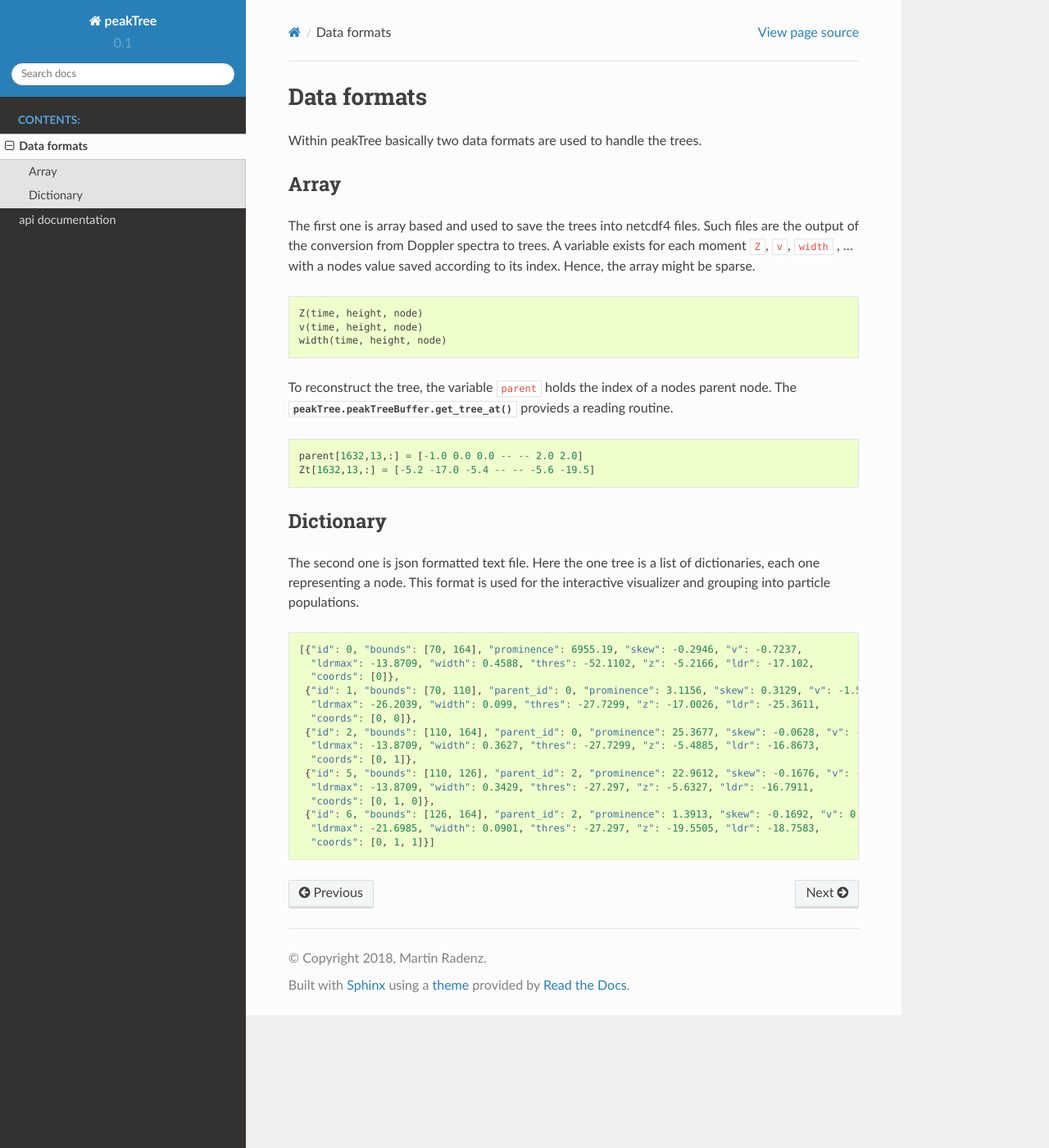
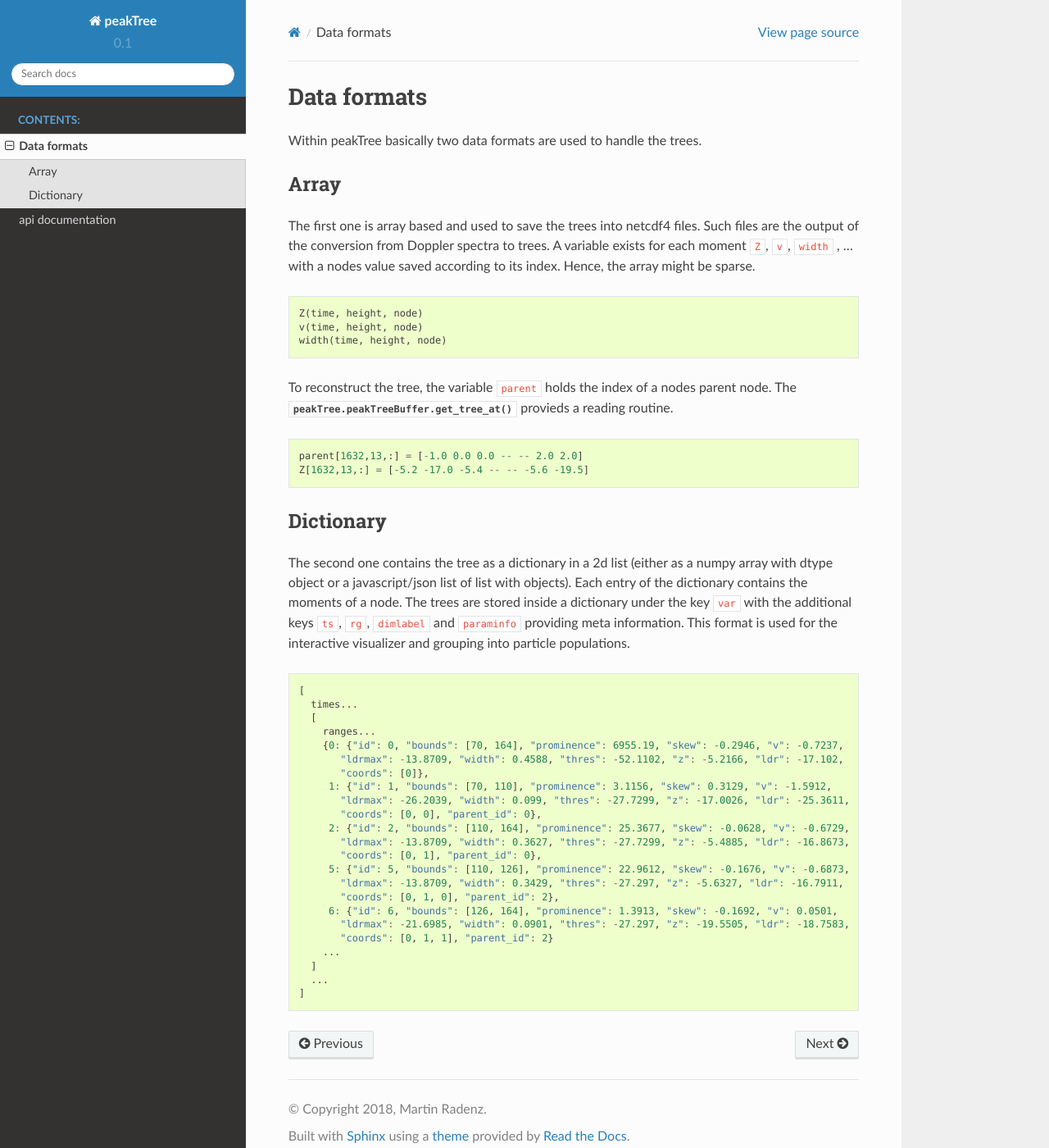
Before and after one commit to martin-rdz/peakTree, a Sphinx documentation site: the page built from docs/source/data_format.rst, in a window 1280 px wide and 1400 px high. Shown: the whole window at 82% size. Built offline with Sphinx 7.4.7 and the Read the Docs theme 2.0.0, drawn with Linux system fonts in a browser that asks for light colours.

Commit message:
refined the json format added documentation categorial plot for number of nodes

```diff
--- a/docs/source/data_format.rst
+++ b/docs/source/data_format.rst
@@ -21,33 +21,45 @@
 To reconstruct the tree, the variable ``parent`` holds the index of a nodes parent
 node. The :meth:`peakTree.peakTreeBuffer.get_tree_at` provieds a reading routine.
 
-.. code::
+.. code:: python
 
     parent[1632,13,:] = [-1.0 0.0 0.0 -- -- 2.0 2.0]
-    Zt[1632,13,:] = [-5.2 -17.0 -5.4 -- -- -5.6 -19.5]
+    Z[1632,13,:] = [-5.2 -17.0 -5.4 -- -- -5.6 -19.5]
 
 
 Dictionary
 ----------
 
-The second one is json formatted text file. Here the one tree is a list of dictionaries, each one representing a node.
+The second one contains the tree as a dictionary in a 2d list (either as a numpy array with
+dtype object or a javascript/json list of list with objects).
+Each entry of the dictionary contains the moments of a node.
+The trees are stored inside a dictionary under the key ``var`` with the additional keys
+``ts``, ``rg``, ``dimlabel`` and ``paraminfo`` providing meta information.
 This format is used for the interactive visualizer and grouping into particle populations.
 
 
 .. code:: javascript
 
-  [{"id": 0, "bounds": [70, 164], "prominence": 6955.19, "skew": -0.2946, "v": -0.7237,
-    "ldrmax": -13.8709, "width": 0.4588, "thres": -52.1102, "z": -5.2166, "ldr": -17.102,
-    "coords": [0]},
-   {"id": 1, "bounds": [70, 110], "parent_id": 0, "prominence": 3.1156, "skew": 0.3129, "v": -1.5912,
-    "ldrmax": -26.2039, "width": 0.099, "thres": -27.7299, "z": -17.0026, "ldr": -25.3611,
-    "coords": [0, 0]},
-   {"id": 2, "bounds": [110, 164], "parent_id": 0, "prominence": 25.3677, "skew": -0.0628, "v": -0.6729,
-    "ldrmax": -13.8709, "width": 0.3627, "thres": -27.7299, "z": -5.4885, "ldr": -16.8673,
-    "coords": [0, 1]},
-   {"id": 5, "bounds": [110, 126], "parent_id": 2, "prominence": 22.9612, "skew": -0.1676, "v": -0.6873,
-    "ldrmax": -13.8709, "width": 0.3429, "thres": -27.297, "z": -5.6327, "ldr": -16.7911,
-    "coords": [0, 1, 0]},
-   {"id": 6, "bounds": [126, 164], "parent_id": 2, "prominence": 1.3913, "skew": -0.1692, "v": 0.0501,
-    "ldrmax": -21.6985, "width": 0.0901, "thres": -27.297, "z": -19.5505, "ldr": -18.7583,
-    "coords": [0, 1, 1]}]
+  [
+    times...
+    [
+      ranges...
+      {0: {"id": 0, "bounds": [70, 164], "prominence": 6955.19, "skew": -0.2946, "v": -0.7237,
+         "ldrmax": -13.8709, "width": 0.4588, "thres": -52.1102, "z": -5.2166, "ldr": -17.102,
+         "coords": [0]},
+       1: {"id": 1, "bounds": [70, 110], "prominence": 3.1156, "skew": 0.3129, "v": -1.5912,
+         "ldrmax": -26.2039, "width": 0.099, "thres": -27.7299, "z": -17.0026, "ldr": -25.3611,
+         "coords": [0, 0], "parent_id": 0},
+       2: {"id": 2, "bounds": [110, 164], "prominence": 25.3677, "skew": -0.0628, "v": -0.6729,
+         "ldrmax": -13.8709, "width": 0.3627, "thres": -27.7299, "z": -5.4885, "ldr": -16.8673,
+         "coords": [0, 1], "parent_id": 0},
+       5: {"id": 5, "bounds": [110, 126], "prominence": 22.9612, "skew": -0.1676, "v": -0.6873,
+         "ldrmax": -13.8709, "width": 0.3429, "thres": -27.297, "z": -5.6327, "ldr": -16.7911,
+         "coords": [0, 1, 0], "parent_id": 2},
+       6: {"id": 6, "bounds": [126, 164], "prominence": 1.3913, "skew": -0.1692, "v": 0.0501,
+         "ldrmax": -21.6985, "width": 0.0901, "thres": -27.297, "z": -19.5505, "ldr": -18.7583,
+         "coords": [0, 1, 1], "parent_id": 2}
+      ...
+    ]
+    ...
+  ]
--- a/peakTree/__init__.py
+++ b/peakTree/__init__.py
@@ -121,7 +121,7 @@
         self.threshold = noise_thres
         self.spec = spec_chunk
         self.prom_filter = 1.
-        # TODO prominence filter to 2dB (Shupe 2004) or even 6 (Williams 2018)
+        # prominence filter  2dB (Shupe 2004) or even 6 (Williams 2018)
         #print('at node ', bounds, h.lin2z(noise_thres), spec_chunk)
 
     def add_noise_sep(self, bounds_left, bounds_right, thres):
```
Also changed, not shown: README.md (+38 -8 lines), convert_to_json.py (+13 -11 lines), instrument_config.toml (+13 -0 lines), plot2d.py (+11 -3 lines), 1 other file.
